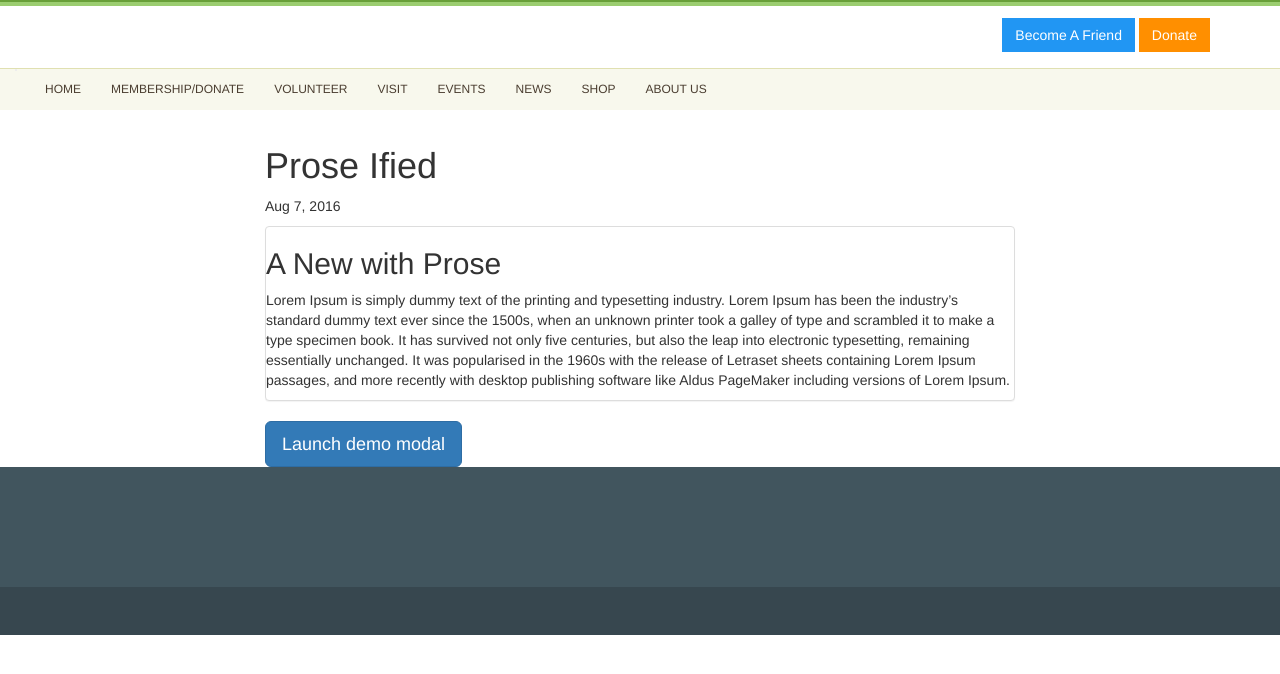
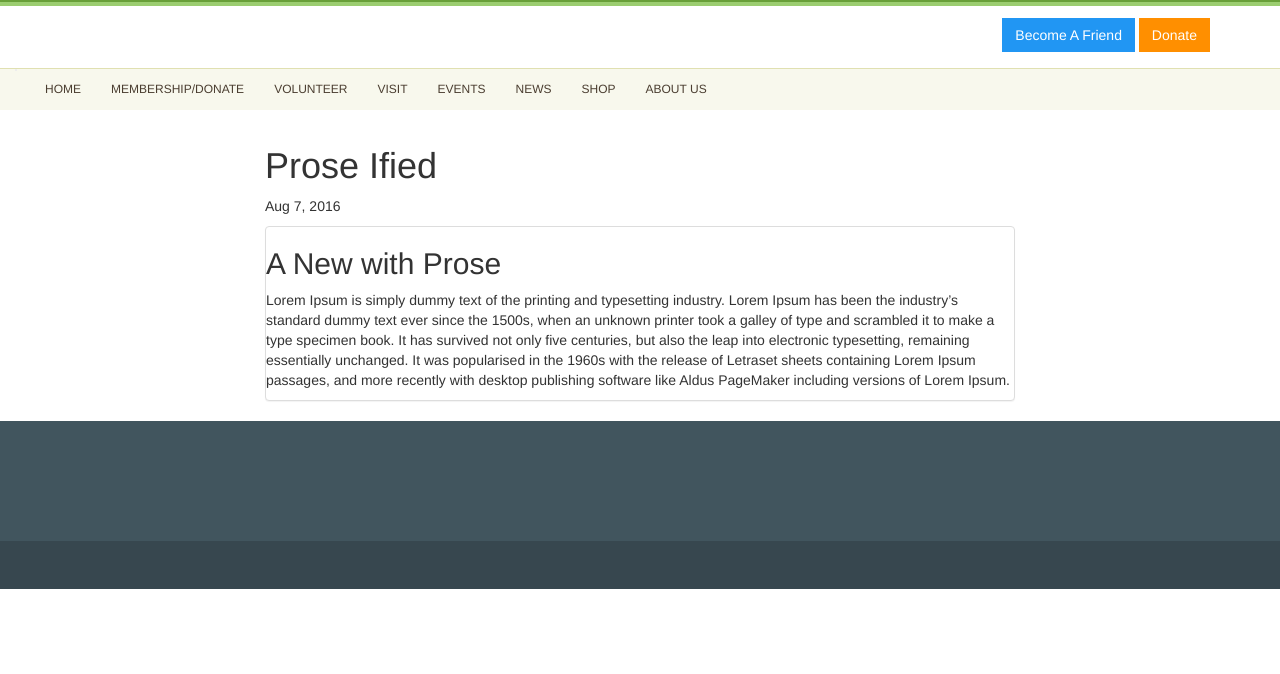
Before and after one commit to friends-of-pheasant-branch/friends-of-pheasant-branch.github.io, a Jekyll site: the page built from _posts/2016-08-07-prose-ified.md, in a window 1280 px wide. Shown: the top 674 px of the page. Built offline with Jekyll 4.4.1, drawn with Linux system fonts in a browser that asks for light colours; nearby versions of some CDN libraries; library files that are not in the unit come from our copies.

Commit message:
Layout config

```diff
--- a/_layouts/default.html
+++ b/_layouts/default.html
@@ -8,7 +8,13 @@
     {% if page.header %}
       {% include header.html %}
     {% endif %}
-      {{ content }}
+    <div class="container">
+      <div class="row">
+        <div class="col-md-8 col-md-offset-2">
+          {{ content }}
+        </div>
+      </div>
+    </div>
     {% include footer.html %}
     {% include scripts.html %}
     {% if page.ng %}
--- a/_layouts/page.html
+++ b/_layouts/page.html
@@ -2,13 +2,12 @@
 layout: default
 ---
 <article class="post">
-
+  <section>
     <header class="post-header">
       <h1 class="post-title">{{ page.title }}</h1>
     </header>
-
     <div class="post-content">
       {{ content }}
     </div>
-
+  </section>
 </article>
--- a/_layouts/post.html
+++ b/_layouts/post.html
@@ -1,46 +1,16 @@
 ---
 layout: default
 ---
-<div class="container">
-  <div class="row">
-    <div class="col-md-8 col-md-offset-2">
 <article class="post" itemscope itemtype="http://schema.org/BlogPosting">
-
+  <section>
     <header class="post-header">
       <h1 class="post-title" itemprop="name headline">{{ page.title }}</h1>
       <p class="post-meta"><time datetime="{{ page.date | date_to_xmlschema }}" itemprop="datePublished">{{ page.date | date: "%b %-d, %Y" }}</time>{% if page.author %} • <span itemprop="author" itemscope itemtype="http://schema.org/Person"><span itemprop="name">{{ page.author }}</span></span>{% endif %}</p>
     </header>
-
     <div class="post-content" itemprop="articleBody">
       <div class="panel panel-default">
         {{ content }}
       </div>
     </div>
-        <!-- Button trigger modal -->
-        <button type="button" class="btn btn-primary btn-lg" data-toggle="modal" data-target="#myModal">
-          Launch demo modal
-        </button>
-
-        <!-- Modal -->
-        <div class="modal fade" id="myModal" tabindex="-1" role="dialog" aria-labelledby="myModalLabel">
-          <div class="modal-dialog" role="document">
-            <div class="modal-content">
-              <div class="modal-header">
-                <button type="button" class="close" data-dismiss="modal" aria-label="Close"><span aria-hidden="true">&times;</span></button>
-                <h4 class="modal-title" id="myModalLabel">Modal title</h4>
-              </div>
-              <div class="modal-body">
-                ...
-              </div>
-              <div class="modal-footer">
-                <button type="button" class="btn btn-default" data-dismiss="modal">Close</button>
-                <button type="button" class="btn btn-primary">Save changes</button>
-              </div>
-            </div>
-          </div>
-        </div>
+  </section>
 </article>
-
-    </div>
-  </div>
-</div>
```
Also changed, not shown: index.html (+11 -11 lines). Lines whose indentation alone changed are shown as unchanged.
